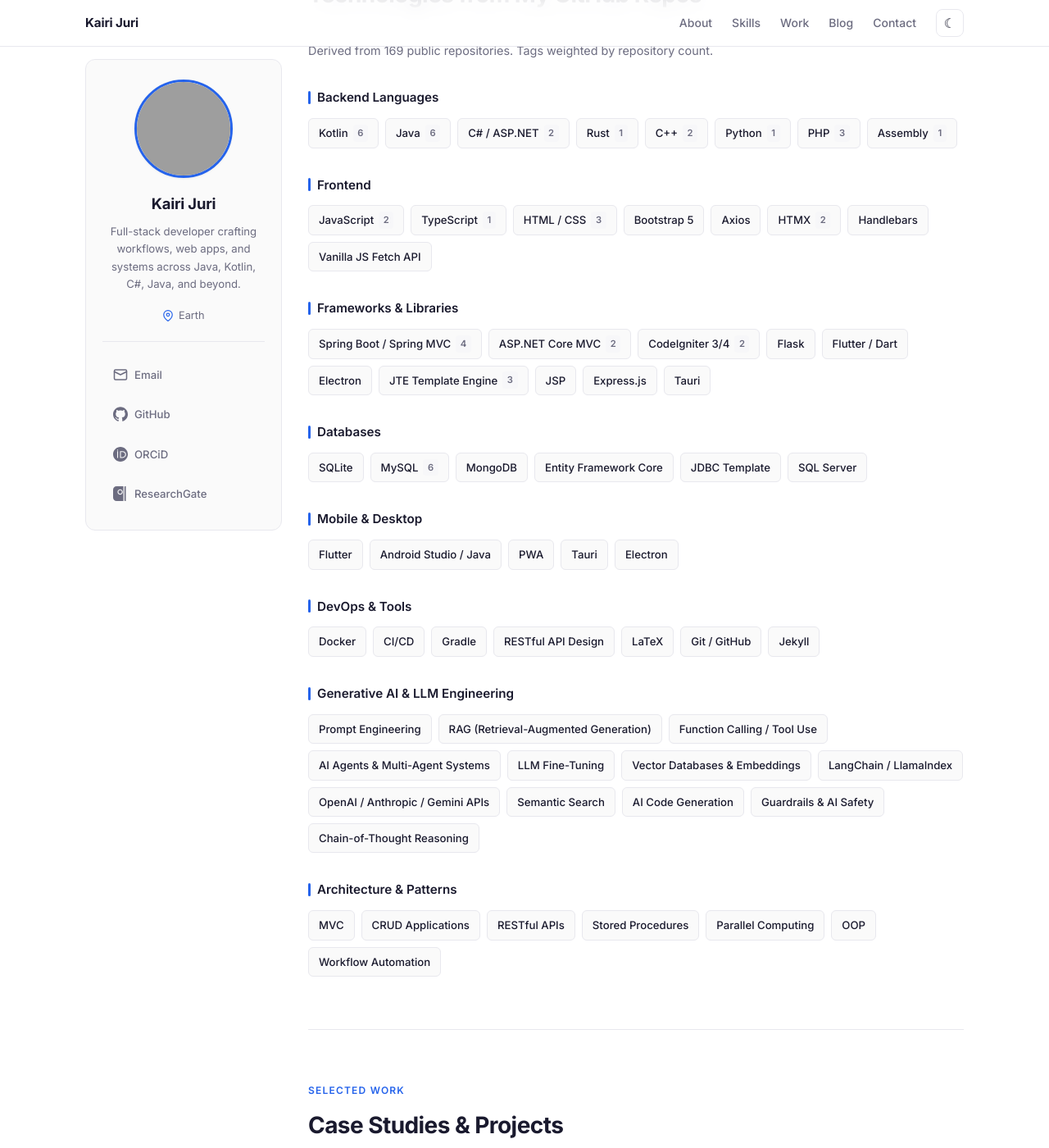
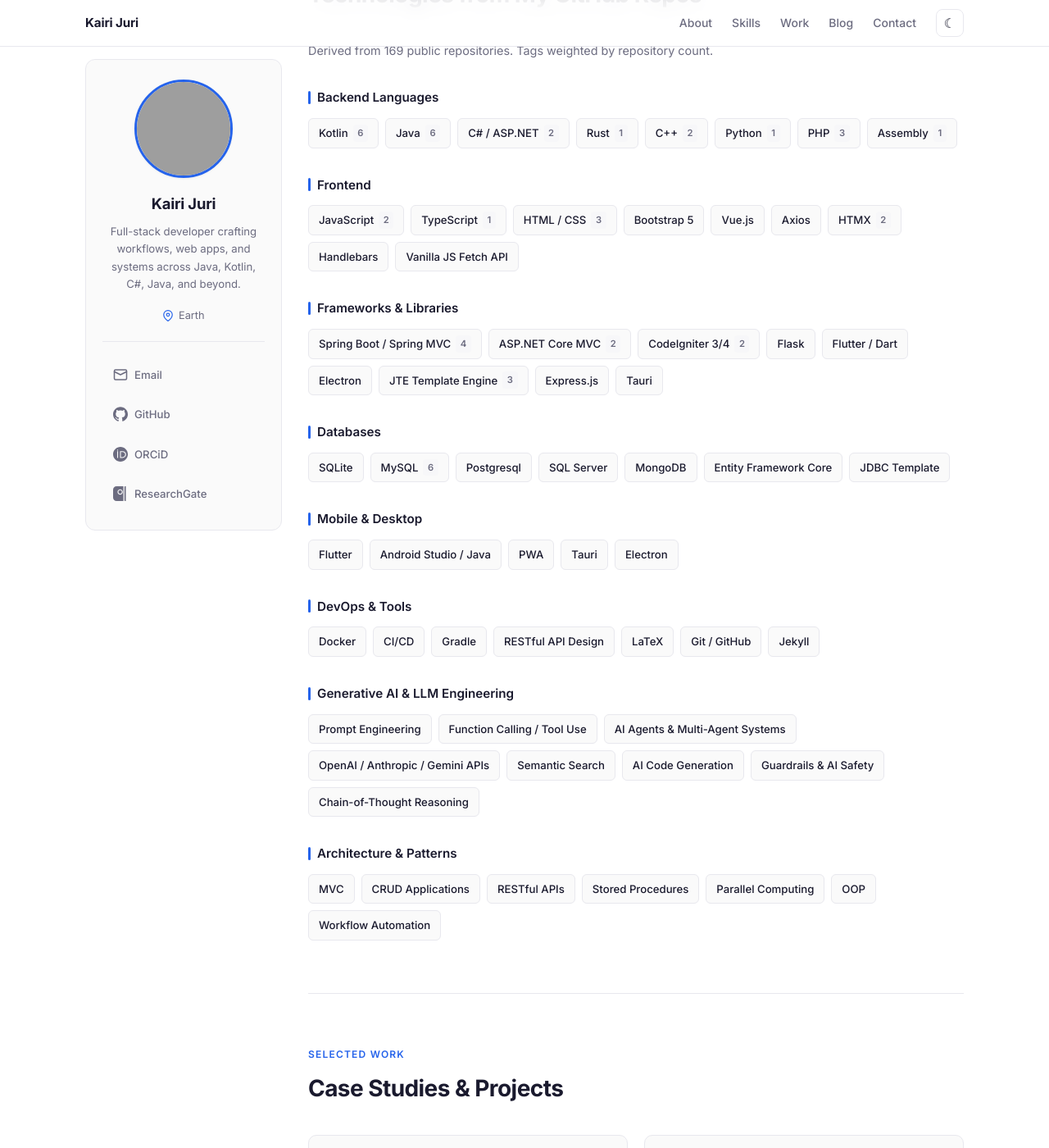
Before and after one commit to harrysuke/harrysuke.github.io, a Jekyll site: the page built from index.html, in a window 1280 px wide and 1400 px high, scrolled down 1253 px. Shown: the whole window at 82% size. Built offline with Jekyll 4.4.1, drawn with Linux system fonts in a browser that asks for light colours; grey boxes are pictures that could not be loaded.

Commit message:
Update skill tags in index.html
Added Vue.js, Postgresql, and SQL Server tags; removed JSP and several generative AI tags.

```diff
--- a/index.html
+++ b/index.html
@@ -65,6 +65,7 @@ title: Kairi Juri
       <span class="skill-tag">TypeScript <span class="skill-count">1</span></span>
       <span class="skill-tag">HTML / CSS <span class="skill-count">3</span></span>
       <span class="skill-tag">Bootstrap 5</span>
+      <span class="skill-tag">Vue.js</span>
       <span class="skill-tag">Axios</span>
       <span class="skill-tag">HTMX <span class="skill-count">2</span></span>
       <span class="skill-tag">Handlebars</span>
@@ -83,7 +84,6 @@ title: Kairi Juri
       <span class="skill-tag">Flutter / Dart</span>
       <span class="skill-tag">Electron</span>
       <span class="skill-tag">JTE Template Engine <span class="skill-count">3</span></span>
-      <span class="skill-tag">JSP</span>
       <span class="skill-tag">Express.js</span>
       <span class="skill-tag">Tauri</span>
     </div>
@@ -95,10 +95,11 @@ title: Kairi Juri
     <div class="skill-tags">
       <span class="skill-tag">SQLite</span>
       <span class="skill-tag">MySQL <span class="skill-count">6</span></span>
+      <span class="skill-tag">Postgresql</span>
+      <span class="skill-tag">SQL Server</span>
       <span class="skill-tag">MongoDB</span>
       <span class="skill-tag">Entity Framework Core</span>
       <span class="skill-tag">JDBC Template</span>
-      <span class="skill-tag">SQL Server</span>
     </div>
   </div>
 
@@ -133,12 +134,8 @@ title: Kairi Juri
     <div class="skills-group-title">Generative AI &amp; LLM Engineering</div>
     <div class="skill-tags">
       <span class="skill-tag">Prompt Engineering</span>
-      <span class="skill-tag">RAG (Retrieval-Augmented Generation)</span>
       <span class="skill-tag">Function Calling / Tool Use</span>
       <span class="skill-tag">AI Agents &amp; Multi-Agent Systems</span>
-      <span class="skill-tag">LLM Fine-Tuning</span>
-      <span class="skill-tag">Vector Databases &amp; Embeddings</span>
-      <span class="skill-tag">LangChain / LlamaIndex</span>
       <span class="skill-tag">OpenAI / Anthropic / Gemini APIs</span>
       <span class="skill-tag">Semantic Search</span>
       <span class="skill-tag">AI Code Generation</span>
```
